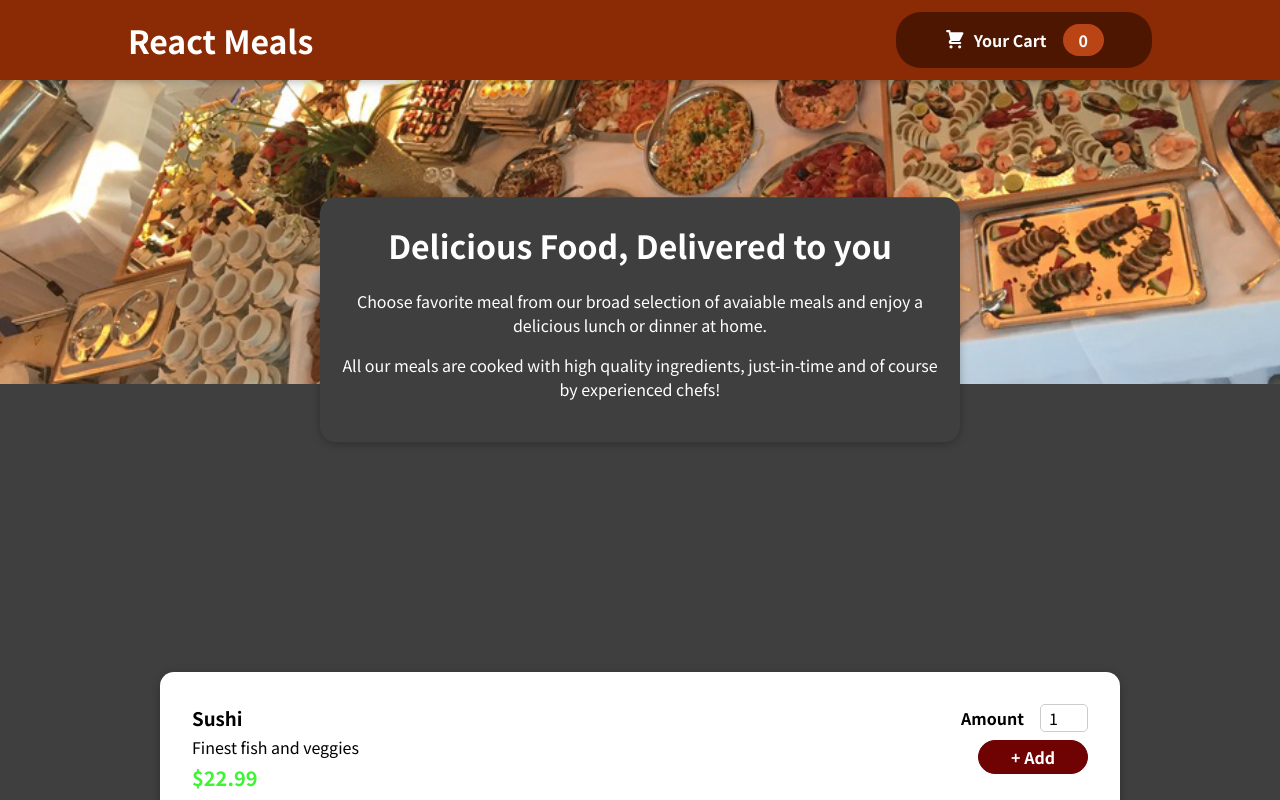
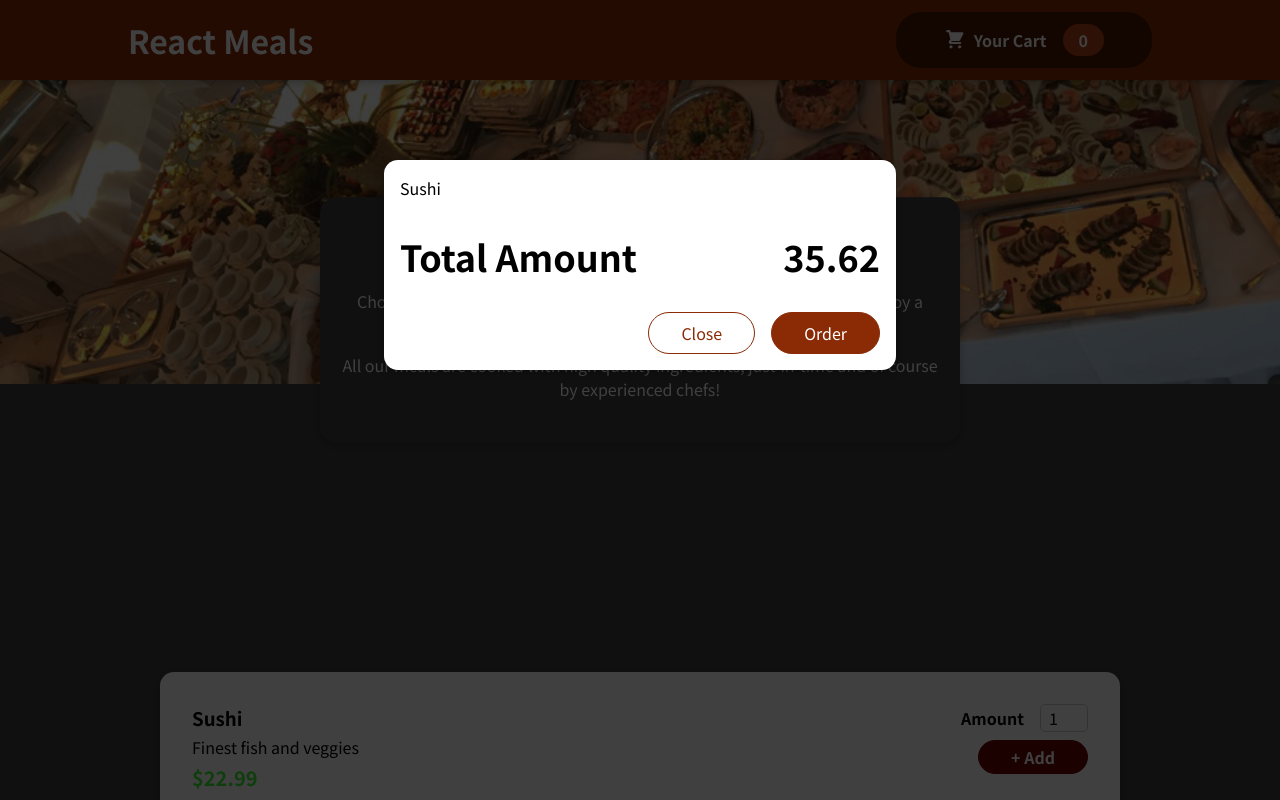
Before and after one commit to sajay3159/Restaurants_website, a React (Vite) app: page / in a window 1280 px wide. Shown: the top 800 px of the page. Built offline with nearby package versions, Linux system fonts and the light colour scheme.

Commit message:
Making a hard Coded Cart without any Functionality

```diff
--- a/index.html
+++ b/index.html
@@ -1,4 +1,4 @@
-<!doctype html>
+<!DOCTYPE html>
 <html lang="en">
   <head>
     <meta charset="UTF-8" />
@@ -7,6 +7,7 @@
     <title>restaurent_website</title>
   </head>
   <body>
+    <div id="overlays"></div>
     <div id="root"></div>
     <script type="module" src="/src/main.jsx"></script>
   </body>
--- a/src/App.jsx
+++ b/src/App.jsx
@@ -1,3 +1,4 @@
+import Cart from "./components/Cart/Cart";
 import Header from "./components/Layout/Header";
 import Meals from "./components/Meal/Meals";
 
@@ -6,6 +7,7 @@
     <>
       <Header />
       <Meals />
+      <Cart />
     </>
   );
 }
--- /dev/null
+++ b/src/components/Cart/Cart.jsx
@@ -0,0 +1,19 @@
+import Modal from "../UI/Modal";
+import classes from "./Cart.module.css";
+const Cart = () => {
+  return (
+    <Modal>
+      {"Sushi"}
+      <div className={classes.total}>
+        <h2>Total Amount</h2>
+        <h2>35.62</h2>
+      </div>
+      <div className={classes.actions}>
+        <button className={classes["button--alt"]}>Close</button>
+        <button className={classes.button}>Order</button>
+      </div>
+    </Modal>
+  );
+};
+
+export default Cart;
--- /dev/null
+++ b/src/components/Cart/Cart.module.css
@@ -0,0 +1,43 @@
+.cart-items {
+  list-style: none;
+  margin: 0;
+  padding: 0;
+}
+
+.total {
+  display: flex;
+  justify-content: space-between;
+  align-items: center;
+  font-weight: bold;
+  font-size: 1.5rem;
+}
+
+.actions {
+  text-align: right;
+}
+
+.actions button {
+  font: inherit;
+  cursor: pointer;
+  background-color: transparent;
+  border: 1px solid #8a2b06;
+  padding: 0.5rem 2rem;
+  border-radius: 25px;
+  margin-left: 1rem;
+}
+
+.actions button:hover,
+.actions button:active {
+  background-color: #440101;
+  border-color: #5a1a01;
+  color: white;
+}
+
+.actions .button--alt {
+  color: #8a2b06;
+}
+
+.actions .button {
+  background-color: #8a2b06;
+  color: white;
+}
--- a/src/components/UI/Card.jsx
+++ b/src/components/UI/Card.jsx
@@ -1,7 +1,8 @@
 import classes from "./Card.module.css";
 
 const Card = (props) => {
-  return <div className={classes.card}>{props.children}</div>;
+  const cardClasses = `${classes.card} ${props.className || ""}`;
+  return <div className={cardClasses}>{props.children}</div>;
 };
 
 export default Card;
--- /dev/null
+++ b/src/components/UI/Modal.jsx
@@ -0,0 +1,29 @@
+import classes from "./Modal.module.css";
+import ReactDOM from "react-dom";
+
+const Backdrop = (props) => {
+  return <div className={classes.backdrop} />;
+};
+
+const ModalOverlay = (props) => {
+  return (
+    <div className={classes.modal}>
+      <div className={classes.content}>{props.children}</div>
+    </div>
+  );
+};
+
+const portalElement = document.getElementById("overlays");
+const Modal = (props) => {
+  return (
+    <>
+      {ReactDOM.createPortal(<Backdrop />, portalElement)}
+      {ReactDOM.createPortal(
+        <ModalOverlay>{props.children}</ModalOverlay>,
+        portalElement
+      )}
+    </>
+  );
+};
+
+export default Modal;
--- /dev/null
+++ b/src/components/UI/Modal.module.css
@@ -0,0 +1,22 @@
+.backdrop {
+  position: fixed;
+  top: 0;
+  left: 0;
+  width: 100%;
+  height: 100vh;
+  z-index: 20;
+  background-color: rgba(0, 0, 0, 0.75);
+}
+
+.modal {
+  position: fixed;
+  top: 20vh;
+  left: 30%;
+  width: 40%;
+  background-color: white;
+  padding: 1rem;
+  border-radius: 14px;
+  box-shadow: 0 2px 8px rgba(0, 0, 0, 0.25);
+  z-index: 30;
+  animation: slide-down 300ms ease-out forwards;
+}
```
